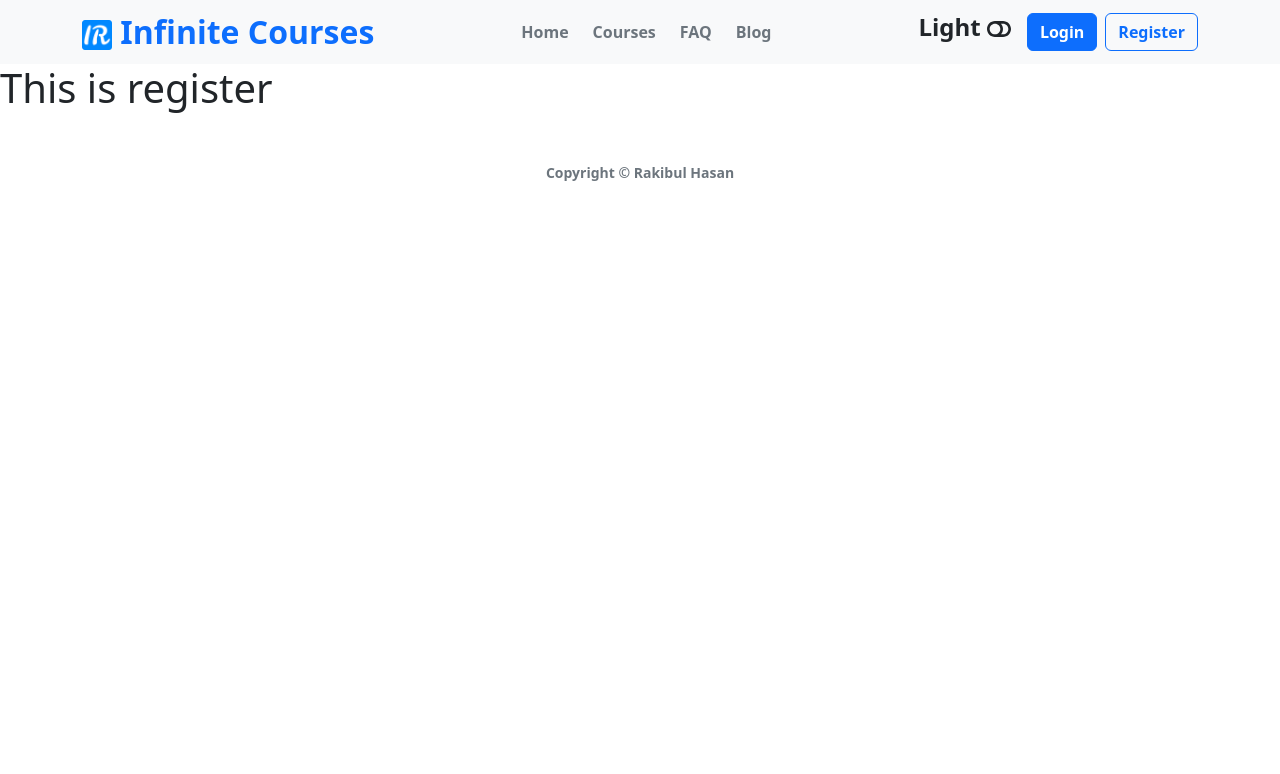
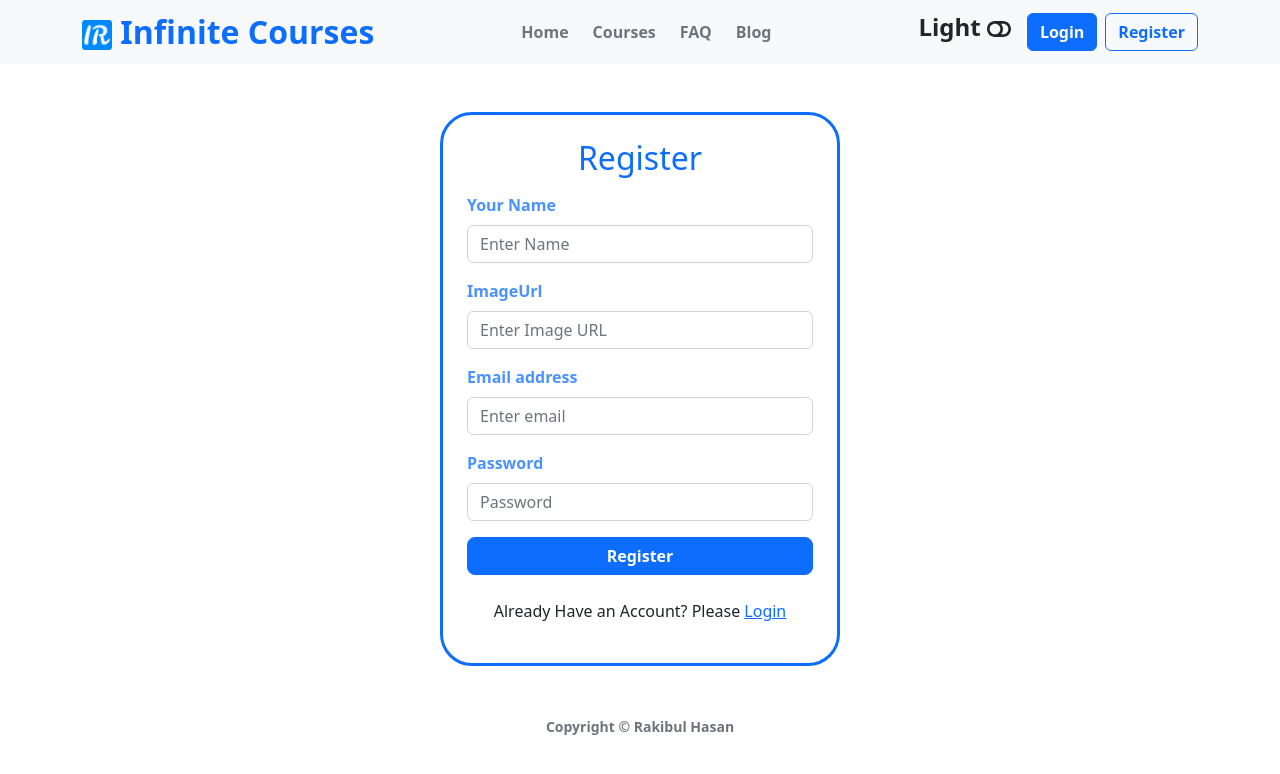
Before and after one commit to rakibul58/infinite-courses-client, a React (Create React App) app: page /register in a window 1280 px wide. Shown: the top 774 px of the page. Built offline with nearby package versions, Linux system fonts and the light colour scheme; no server answers.

Commit message:
register page added

```diff
--- a/src/components/Login/Login.js
+++ b/src/components/Login/Login.js
@@ -1,5 +1,5 @@
 import { GoogleAuthProvider } from 'firebase/auth';
-import React, { useContext } from 'react';
+import React, { useContext, useState } from 'react';
 import Button from 'react-bootstrap/Button';
 import Form from 'react-bootstrap/Form';
 import { FaGithub, FaGoogle } from 'react-icons/fa';
@@ -8,6 +8,7 @@ import { AuthContext } from '../../contexts/AuthProvider/AuthProvider';
 
 const Login = () => {
     const {googleProviderLogin} = useContext(AuthContext);
+    const [errorMessage , setErrorMessage] = useState(null);
 
     const googleProvider = new GoogleAuthProvider();
     const handleGoogleSignIn = () =>{
@@ -16,7 +17,7 @@ const Login = () => {
             const user = result.user;
             console.log(user);
         })
-        .catch(error=>console.error(error));
+        .catch(error=>setErrorMessage(error));
     }
     return (
         <div style={{maxWidth:'400px'}} className='container mt-5 border border-3 p-4 rounded-5 border-primary'>
@@ -34,6 +35,7 @@ const Login = () => {
                 <Button className='rounded-3 w-100 fw-semibold' variant="primary" type="submit">
                     Login
                 </Button>
+                <p className='text-danger text-center'>{errorMessage? errorMessage : ''}</p>
                 <p className="text-dark mt-4 text-center">
                     Don't Have an Account? Please <Link to='/register'>Register</Link>
                 </p>
--- a/src/components/Register.js/Register.js
+++ b/src/components/Register.js/Register.js
@@ -1,9 +1,39 @@
 import React from 'react';
-
+import Button from 'react-bootstrap/Button';
+import Form from 'react-bootstrap/Form';
+import { Link } from 'react-router-dom';
 const Register = () => {
     return (
-        <div>
-            <h1>This is register</h1>
+        <div style={{ maxWidth: '400px' }} className='container mt-5 border border-3 p-4 rounded-5 border-primary'>
+            <h2 className='mb-3 text-center text-primary'>Register</h2>
+            <Form>
+                <Form.Group className="mb-3" controlId="formBasicName">
+                    <Form.Label className='fw-semibold text-primary text-opacity-75'>Your Name</Form.Label>
+                    <Form.Control name='name' type="text" placeholder="Enter Name" required />
+                </Form.Group>
+
+                <Form.Group className="mb-3" controlId="formBasicImage">
+                    <Form.Label className='fw-semibold text-primary text-opacity-75'>ImageUrl</Form.Label>
+                    <Form.Control name='imageURL' type="text" placeholder="Enter Image URL" required />
+                </Form.Group>
+
+                <Form.Group className="mb-3" controlId="formBasicEmail">
+                    <Form.Label className='fw-semibold text-primary text-opacity-75'>Email address</Form.Label>
+                    <Form.Control name='email' type="email" placeholder="Enter email" required />
+                </Form.Group>
+
+                <Form.Group className="mb-3" controlId="formBasicPassword">
+                    <Form.Label className='fw-semibold text-primary text-opacity-75'>Password</Form.Label>
+                    <Form.Control name='password' type="password" placeholder="Password" required />
+                </Form.Group>
+                <Button className='rounded-3 w-100 fw-semibold' variant="primary" type="submit">
+                    Register
+                </Button>
+
+                <p className="text-dark mt-4 text-center">
+                    Already Have an Account? Please <Link to='/login'>Login</Link>
+                </p>
+            </Form>
         </div>
     );
 };
```
